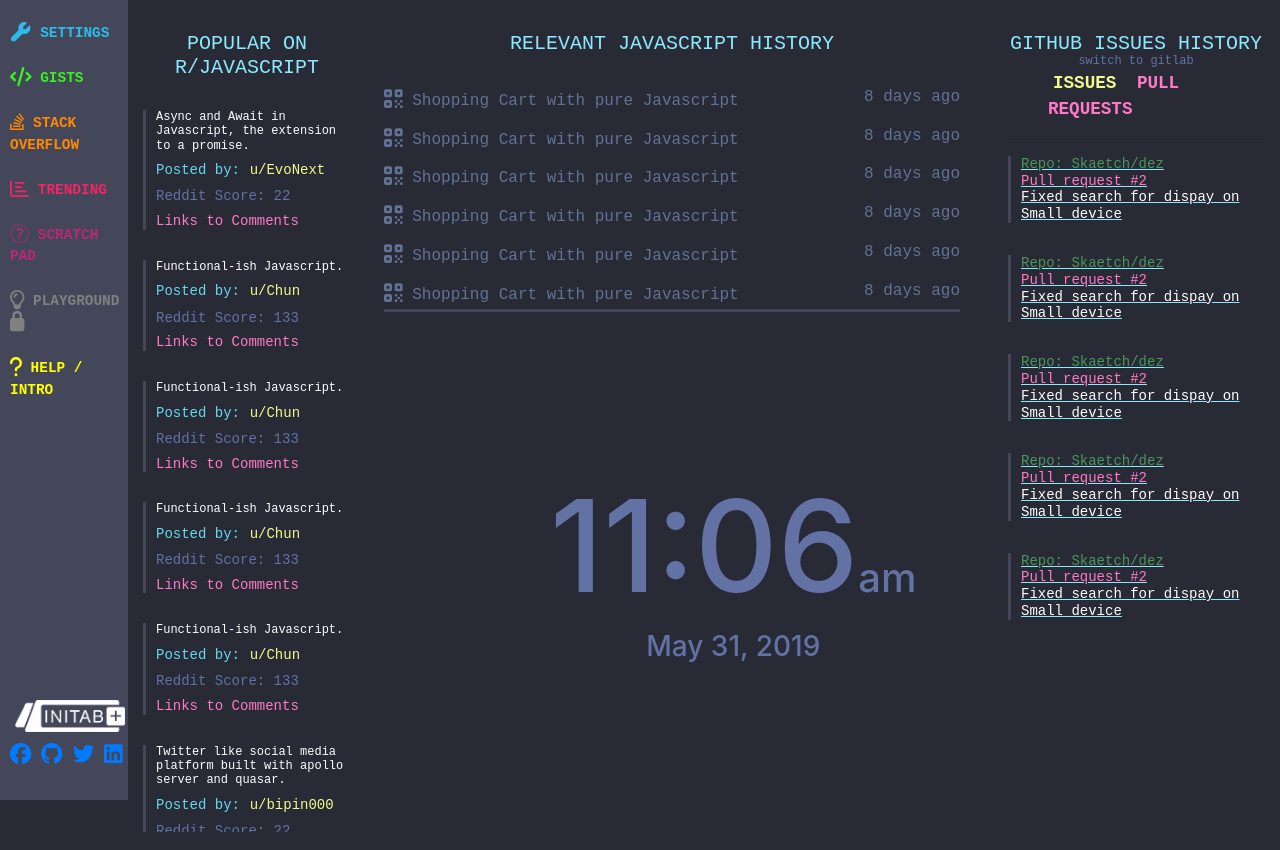
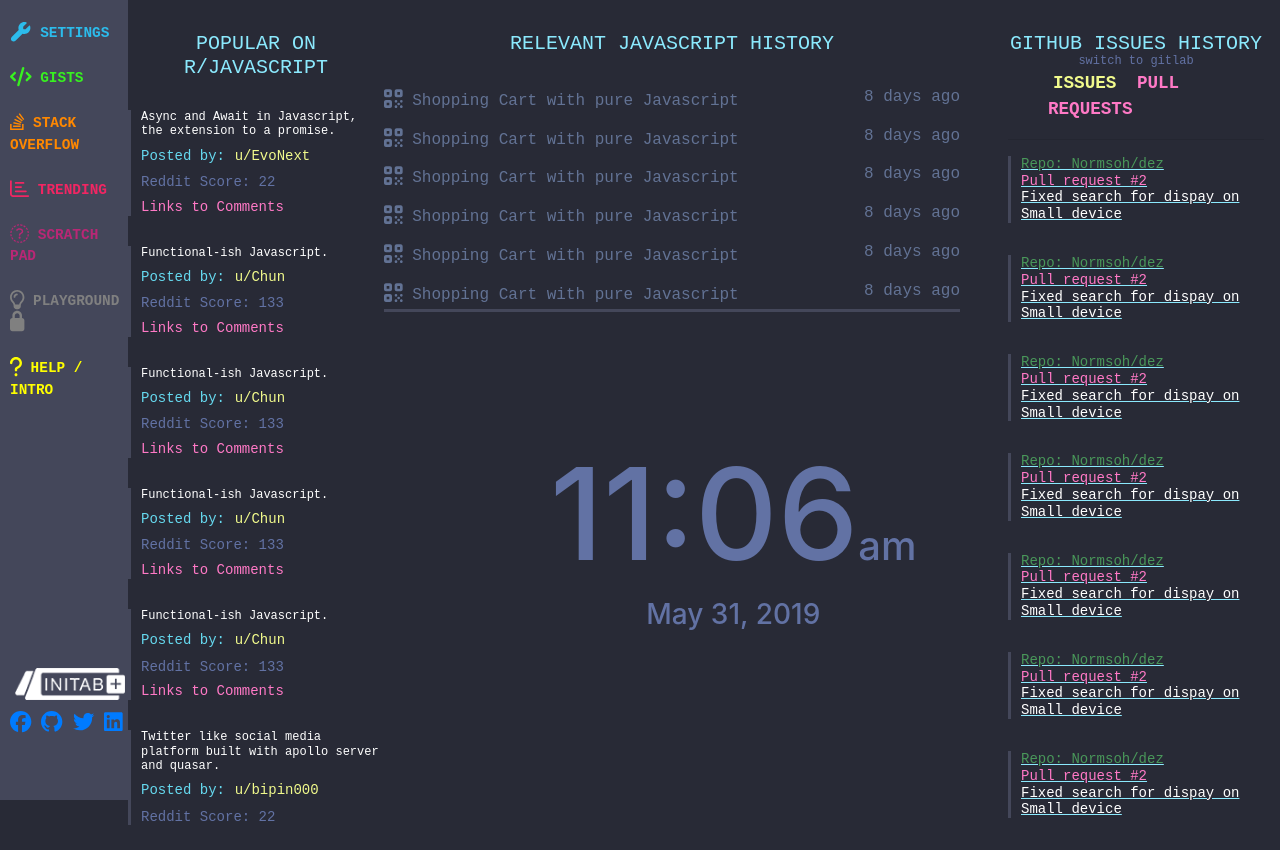
Before and after one commit to Normsoh/Chingu-voyage-9-solo-test, a plain HTML site: page index.html in a window 1280 px wide. Before the commit the page ends 800 px from the top, so only its background shows below. Drawn offline with nearby package versions, Linux system fonts and the light colour scheme.

Commit message:
first commit

```diff
--- a/index.html
+++ b/index.html
@@ -160,39 +160,53 @@
                 <!-- This is for the PR tab head -->
                 <div class="request-dropdown" id="request-dropdown">
                 <div class="fetch">
-                    <h6><a href=""><span class="repo">Repo: Skaetch/dez</span> <br>
+                    <h6><a href=""><span class="repo">Repo: Normsoh/dez</span> <br>
                     <span class="pull">Pull request #2</span><br>
                 <span class="full-text">Fixed search for dispay on Small device</span></a></h6>
                 </div>
                 <br>
 
                 <div class="fetch">
-                        <h6><a href=""><span class="repo">Repo: Skaetch/dez</span> <br>
+                        <h6><a href=""><span class="repo">Repo: Normsoh/dez</span> <br>
                         <span class="pull">Pull request #2</span><br>
                     <span class="full-text">Fixed search for dispay on Small device</span></a></h6>
                     </div>
                 <br>
 
                 <div class="fetch">
-                        <h6><a href=""><span class="repo">Repo: Skaetch/dez</span> <br>
+                        <h6><a href=""><span class="repo">Repo: Normsoh/dez</span> <br>
                         <span class="pull">Pull request #2</span><br>
                     <span class="full-text">Fixed search for dispay on Small device</span></a></h6>
                     </div>
                 <br>
 
                 <div class="fetch">
-                        <h6><a href=""><span class="repo">Repo: Skaetch/dez</span> <br>
+                        <h6><a href=""><span class="repo">Repo: Normsoh/dez</span> <br>
                         <span class="pull">Pull request #2</span><br>
                     <span class="full-text">Fixed search for dispay on Small device</span></a></h6>
                     </div>
                 <br>
 
                 <div class="fetch">
-                        <h6><a href=""><span class="repo">Repo: Skaetch/dez</span> <br>
+                        <h6><a href=""><span class="repo">Repo: Normsoh/dez</span> <br>
                         <span class="pull">Pull request #2</span><br>
                     <span class="full-text">Fixed search for dispay on Small device</span></a></h6>
                     </div>
                 <br>
+                 <div class="fetch">
+                        <h6><a href=""><span class="repo">Repo: Normsoh/dez</span> <br>
+                        <span class="pull">Pull request #2</span><br>
+                    <span class="full-text">Fixed search for dispay on Small device</span></a></h6>
+                    </div>
+                <br>
+                 <div class="fetch">
+                        <h6><a href=""><span class="repo">Repo: Normsoh/dez</span> <br>
+                        <span class="pull">Pull request #2</span><br>
+                    <span class="full-text">Fixed search for dispay on Small device</span></a></h6>
+                    </div>
+                <br>
+
+
 
 
 
--- a/style/style.css
+++ b/style/style.css
@@ -1,6 +1,6 @@
 body{
     background-color: #282a36;
-    position: fixed;
+    /*position: fixed;*/
 }
 
 .tool-list{
@@ -58,11 +58,11 @@ body{
     overflow-y: scroll;
 }
 
-.javascript-list{
+/*.javascript-list{
     position: relative;
     left: 15px;
     padding-right: 3rem;
-}
+}*/
 ::-webkit-scrollbar{
     width: 0px;
 }
```
